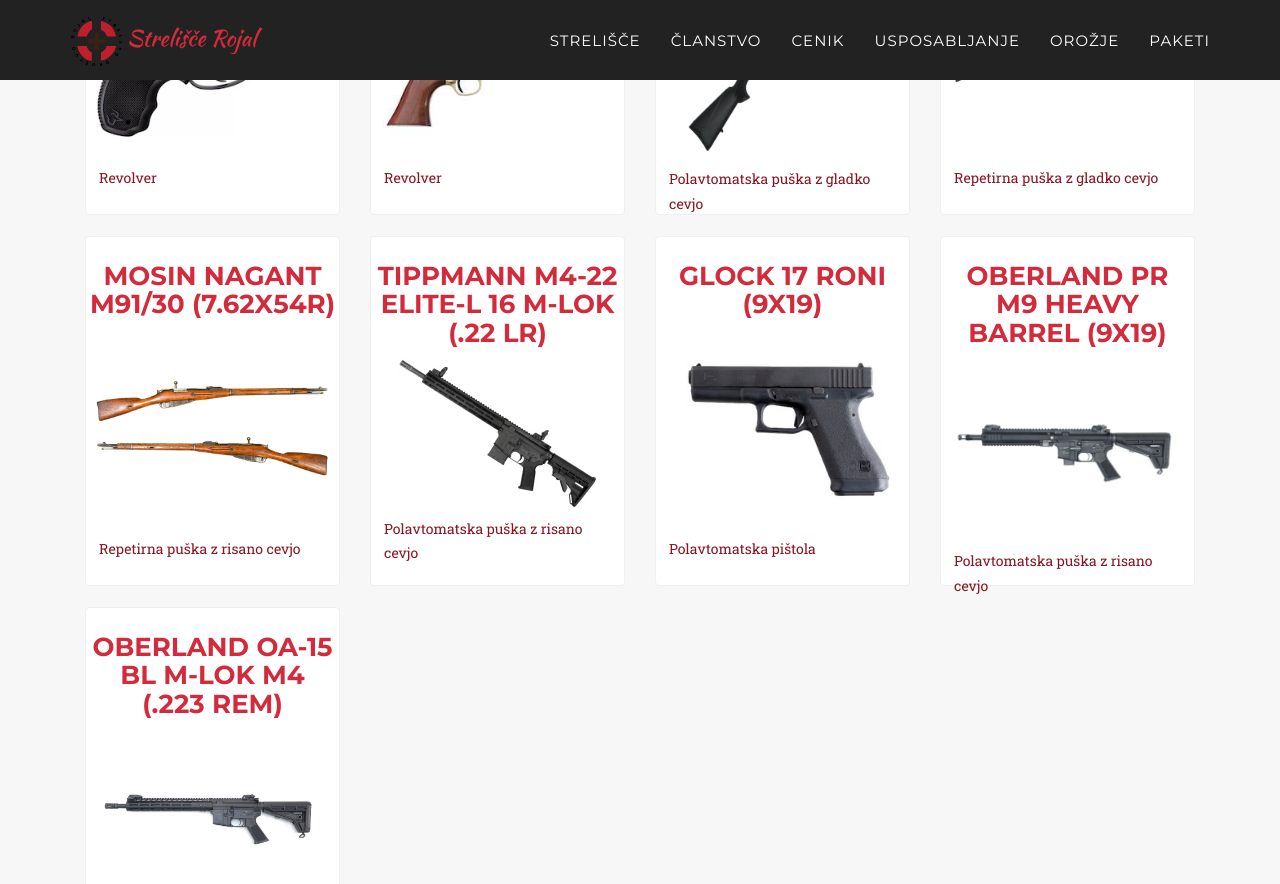
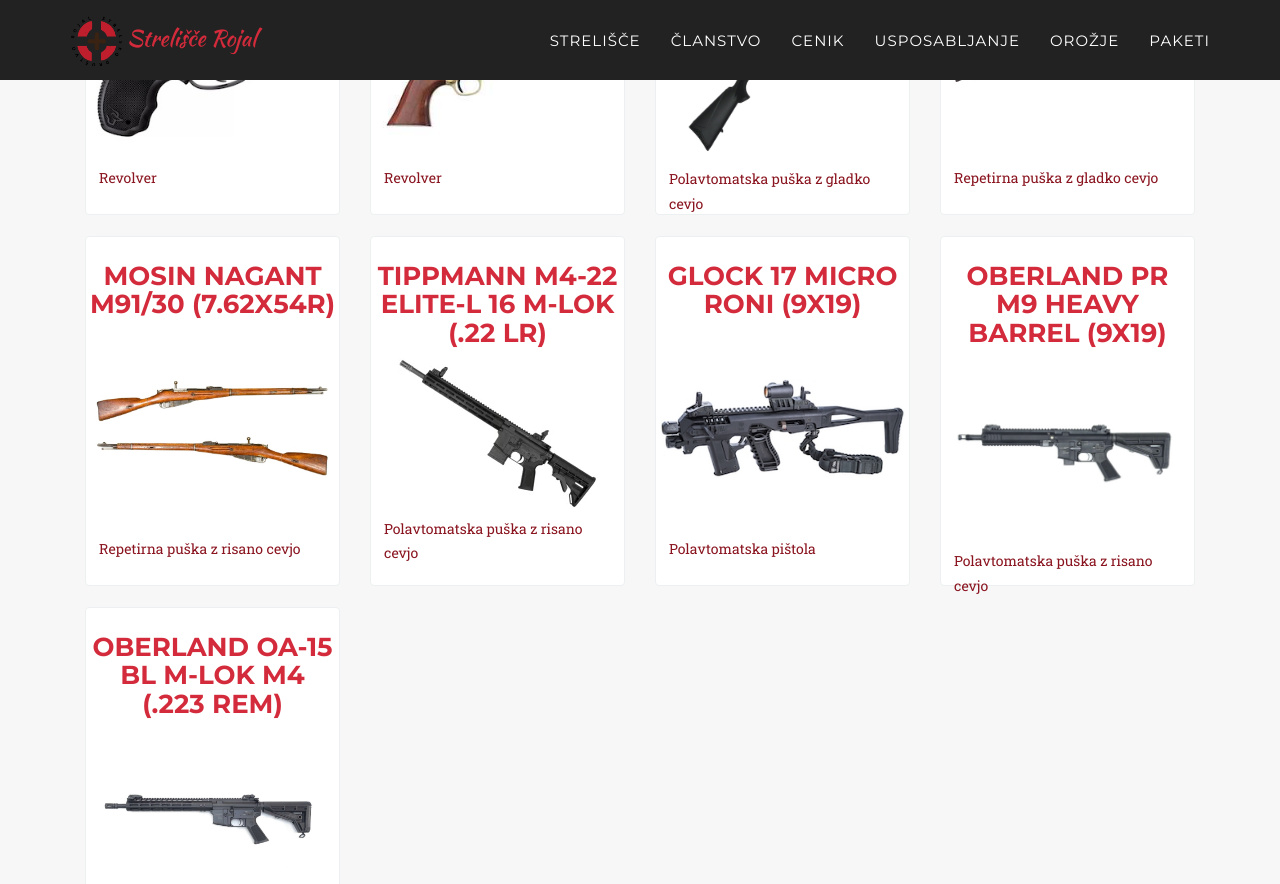
Before and after one commit to qstraza/strelisce, a Jekyll site: the page built from index.html, in a window 1280 px wide and 900 px high, scrolled down 5707 px. Shown: the top 884 px of the window. Built offline with Jekyll 4.4.1, drawn with Linux system fonts in a browser that asks for light colours; some web fonts are replaced.

Commit message:
dodal roni

```diff
--- a/_config.yml
+++ b/_config.yml
@@ -206,11 +206,11 @@
     desc: ""
     img: "tippmann.jpg"
   glock17roni:
-    title: "Glock 17 Roni"
+    title: "Glock 17 Micro Roni"
     tip: "Polavtomatska pištola"
     cal: "9x19"
     desc: ""
-    img: "glock17.jpg"
+    img: "glock17roni.jpg"
   oberland9:
     title: "Oberland PR M9 Heavy Barrel"
     tip: "Polavtomatska puška z risano cevjo"
```
Also changed, not shown: img/orozje/glock17roni.jpg (added).
